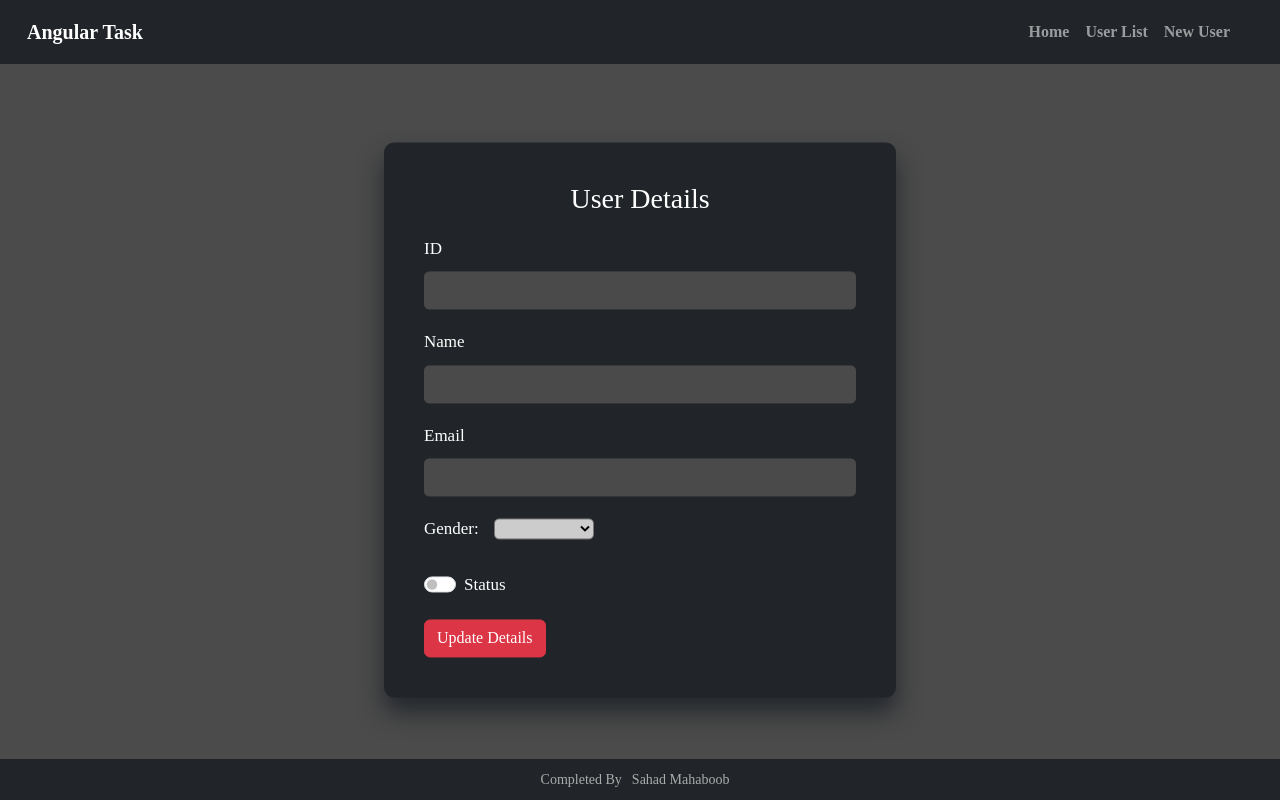
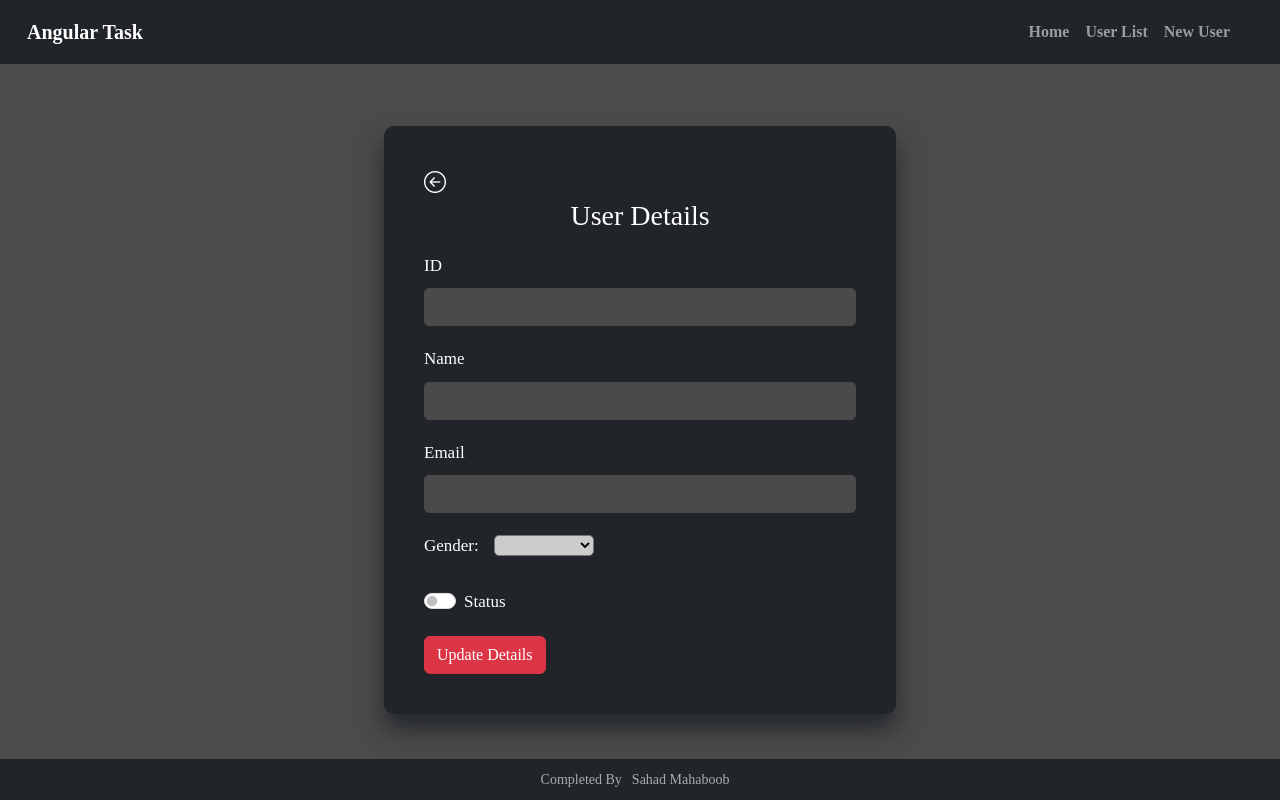
Before and after one commit to sahadcmd/angular-showcase-task, an Angular app: page /useredit/1 in a window 1280 px wide. Built offline with nearby package versions, Linux system fonts and the light colour scheme; no server answers.

Commit message:
added a backbutton in user edit form

```diff
--- a/src/app/user-edit/user-edit.component.css
+++ b/src/app/user-edit/user-edit.component.css
@@ -17,6 +17,12 @@
     text-align: center;
     margin: 0 0 20px;
     padding: 0;
+}
+
+#backButton{
+    text-decoration: none;
+    color: #fff;
+    font-size: 22px;
 }
 
 .user-box {
--- a/src/app/user-edit/user-edit.component.html
+++ b/src/app/user-edit/user-edit.component.html
@@ -1,6 +1,7 @@
 <app-navbar></app-navbar>
 
 <div class="container">
+    <a routerLink="/userlist" id="backButton"><i class="bi bi-arrow-left-circle"></i></a>
     <h3>User Details</h3>
     <form [formGroup]="userForm">
         <div class="user-box">
--- a/src/styles.css
+++ b/src/styles.css
@@ -1,4 +1,6 @@
 /* You can add global styles to this file, and also import other style files */
+@import url("https://cdn.jsdelivr.net/npm/bootstrap-icons@1.11.1/font/bootstrap-icons.css");
+
 *{
     padding: 0;
     margin: 0;
```
